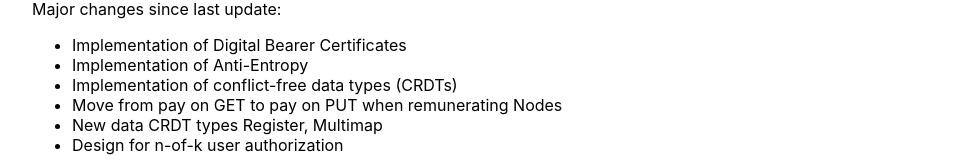
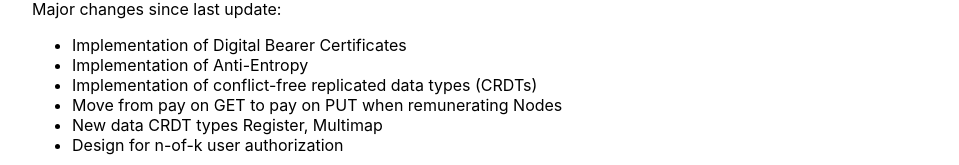
Before and after one commit to safenetwork/primer.safenetwork.org, a React (Create React App) app: page / in a window 1280 px wide. Shown: the part 301-466 px from the top of the page, without its empty margins (160-1119 px from the left). Built offline with nearby package versions, Linux system fonts and the light colour scheme; the HTML template or start-up script is replaced by a standard one.

Commit message:
Update Header.js

```diff
--- a/src/Header.js
+++ b/src/Header.js
@@ -14,7 +14,7 @@ const component = (prop) => (
 
                     <li>Implementation of Digital Bearer Certificates </li>
                     <li>Implementation of Anti-Entropy </li>
-                    <li>Implementation of conflict-free data types (CRDTs)</li>
+                    <li>Implementation of conflict-free replicated data types (CRDTs)</li>
                     <li>Move from pay on GET to pay on PUT when remunerating Nodes</li>
                     <li>New data CRDT types Register, Multimap</li>
                     <li>Design for n-of-k user authorization</li>
```
